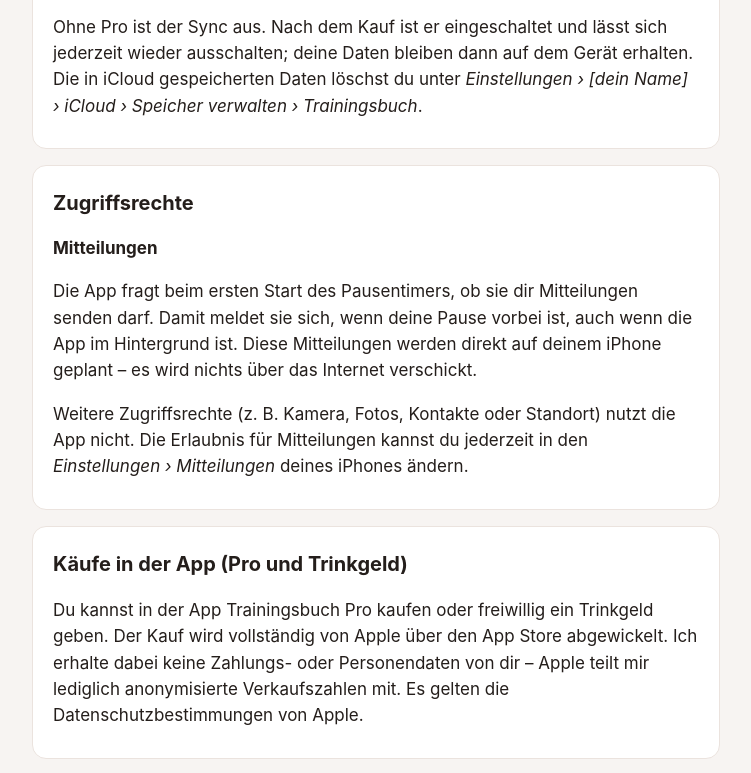
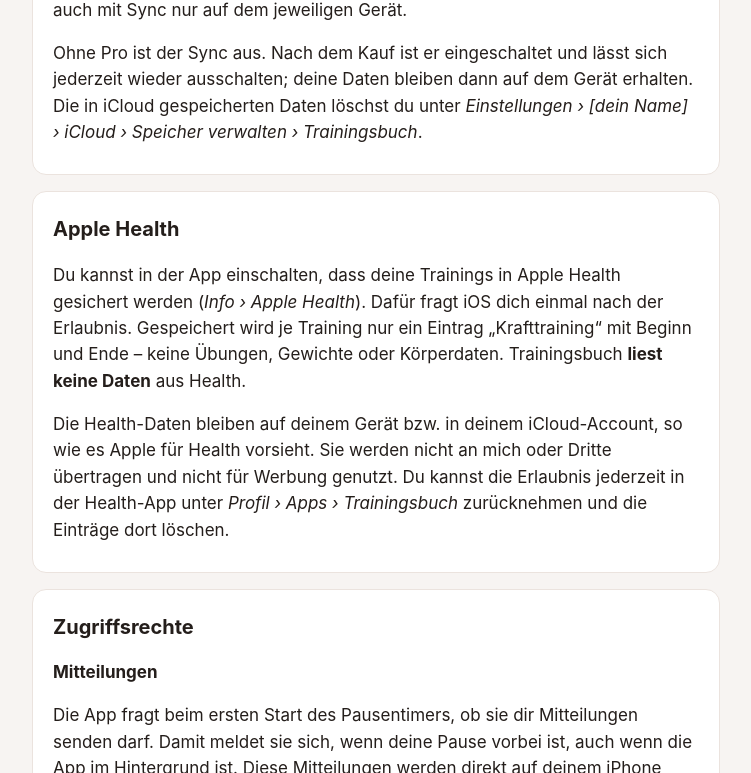
Before and after one commit to curlyrob/trainingsbuch, a plain HTML site: page datenschutz.html in a window 1280 px wide. Shown: the part 1531-2304 px from the top of the page, without its empty margins (264-1015 px from the left). Drawn offline with Linux system fonts and the light colour scheme.

Commit message:
Datenschutz: Apple Health (Trainings sichern, nur schreiben)
Co-Authored-By: Claude Opus 5.5 <noreply@anthropic.com>

```diff
--- a/datenschutz.html
+++ b/datenschutz.html
@@ -31,6 +31,7 @@
     <h2>Kurz gesagt</h2>
     <p><strong>Die App erhebt keine personenbezogenen Daten.</strong> Alles, was du einträgst, bleibt auf deinem iPhone – außer du
       schaltest mit Trainingsbuch Pro den iCloud-Sync ein. Dann liegen deine Daten zusätzlich in deinem eigenen, privaten iCloud-Speicher bei Apple.
+      Auf Wunsch sichert die App deine Trainings außerdem in Apple Health auf deinem iPhone.
       Es gibt kein Benutzerkonto, keinen Server, keine Werbung, kein Tracking und keine Analyse- oder Statistikdienste.
       Ich als Entwickler erhalte keinerlei Daten aus der App.</p>
   </section>
@@ -66,6 +67,16 @@
       bleiben auch mit Sync nur auf dem jeweiligen Gerät.</p>
     <p>Ohne Pro ist der Sync aus. Nach dem Kauf ist er eingeschaltet und lässt sich jederzeit wieder ausschalten; deine Daten bleiben dann auf dem Gerät erhalten.
       Die in iCloud gespeicherten Daten löschst du unter <em>Einstellungen › [dein Name] › iCloud › Speicher verwalten › Trainingsbuch</em>.</p>
+  </section>
+
+  <section>
+    <h2>Apple Health</h2>
+    <p>Du kannst in der App einschalten, dass deine Trainings in Apple Health gesichert werden (<em>Info › Apple Health</em>).
+      Dafür fragt iOS dich einmal nach der Erlaubnis. Gespeichert wird je Training nur ein Eintrag „Krafttraining“ mit Beginn und Ende –
+      keine Übungen, Gewichte oder Körperdaten. Trainingsbuch <strong>liest keine Daten</strong> aus Health.</p>
+    <p>Die Health-Daten bleiben auf deinem Gerät bzw. in deinem iCloud-Account, so wie es Apple für Health vorsieht. Sie werden nicht an mich
+      oder Dritte übertragen und nicht für Werbung genutzt. Du kannst die Erlaubnis jederzeit in der Health-App unter
+      <em>Profil › Apps › Trainingsbuch</em> zurücknehmen und die Einträge dort löschen.</p>
   </section>
 
   <section>
```
Also changed, not shown: en/privacy.html (+11 -1 lines).
